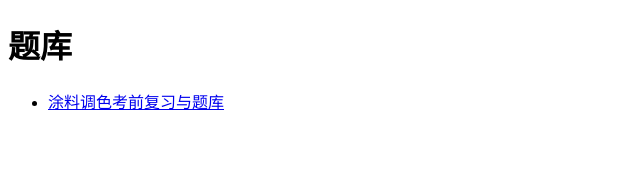
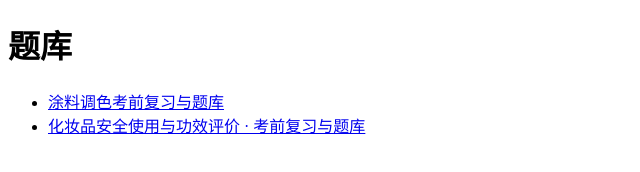
Before and after one commit to gaon7455-cmd/tiku, a plain HTML site: page index.html in a window 1280 px wide. Shown: the whole page, without its empty margins (0-640 px from the left). Drawn offline with Linux system fonts and the light colour scheme.

Commit message:
新增化妆品安全使用与功效评价题库（62道原题+24道外部补充题）

```diff
--- a/index.html
+++ b/index.html
@@ -9,6 +9,7 @@
 <h1>题库</h1>
 <ul>
 <li><a href="./tuliao/">涂料调色考前复习与题库</a></li>
+<li><a href="./huazhuangpin/">化妆品安全使用与功效评价 · 考前复习与题库</a></li>
 </ul>
 </body>
 </html>
```
